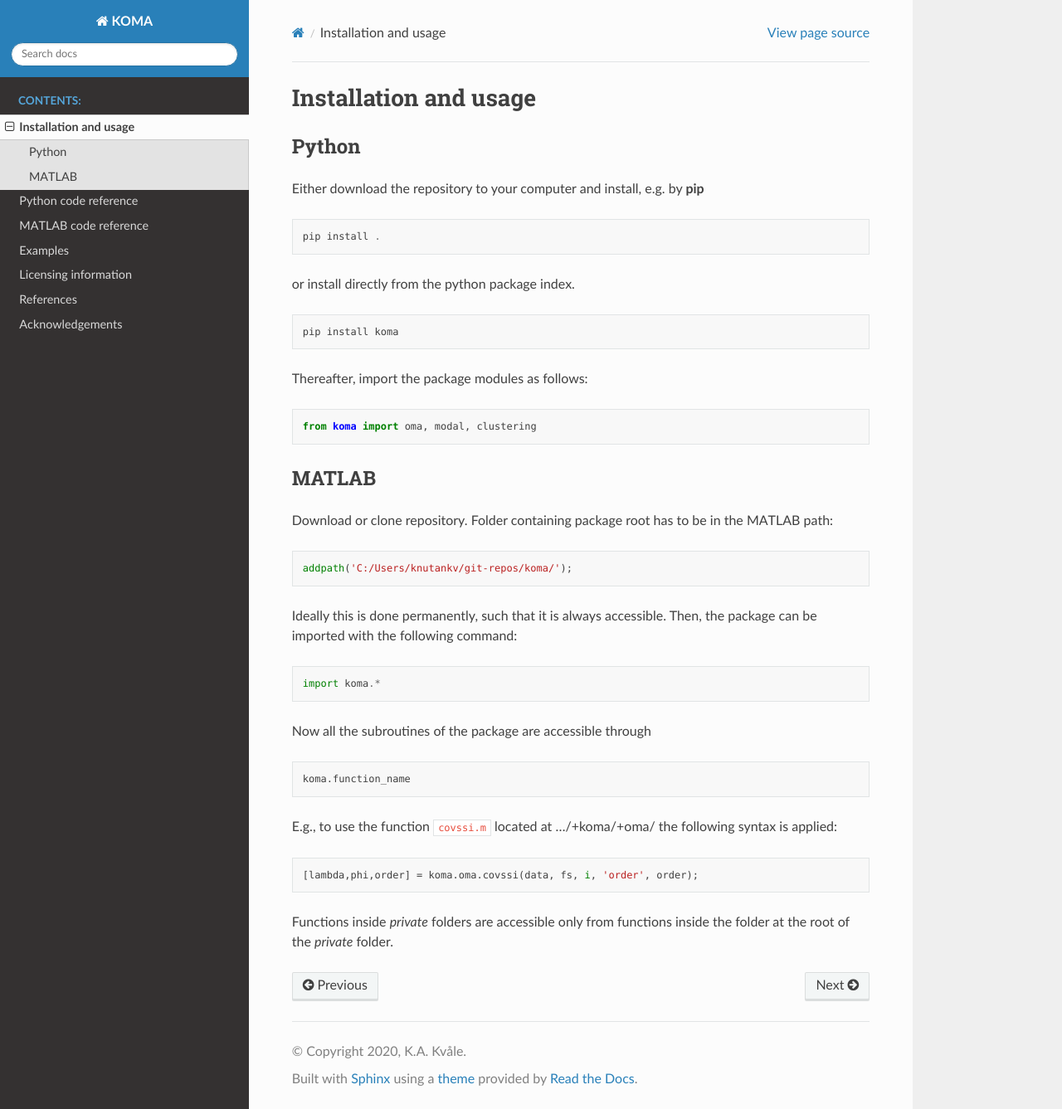
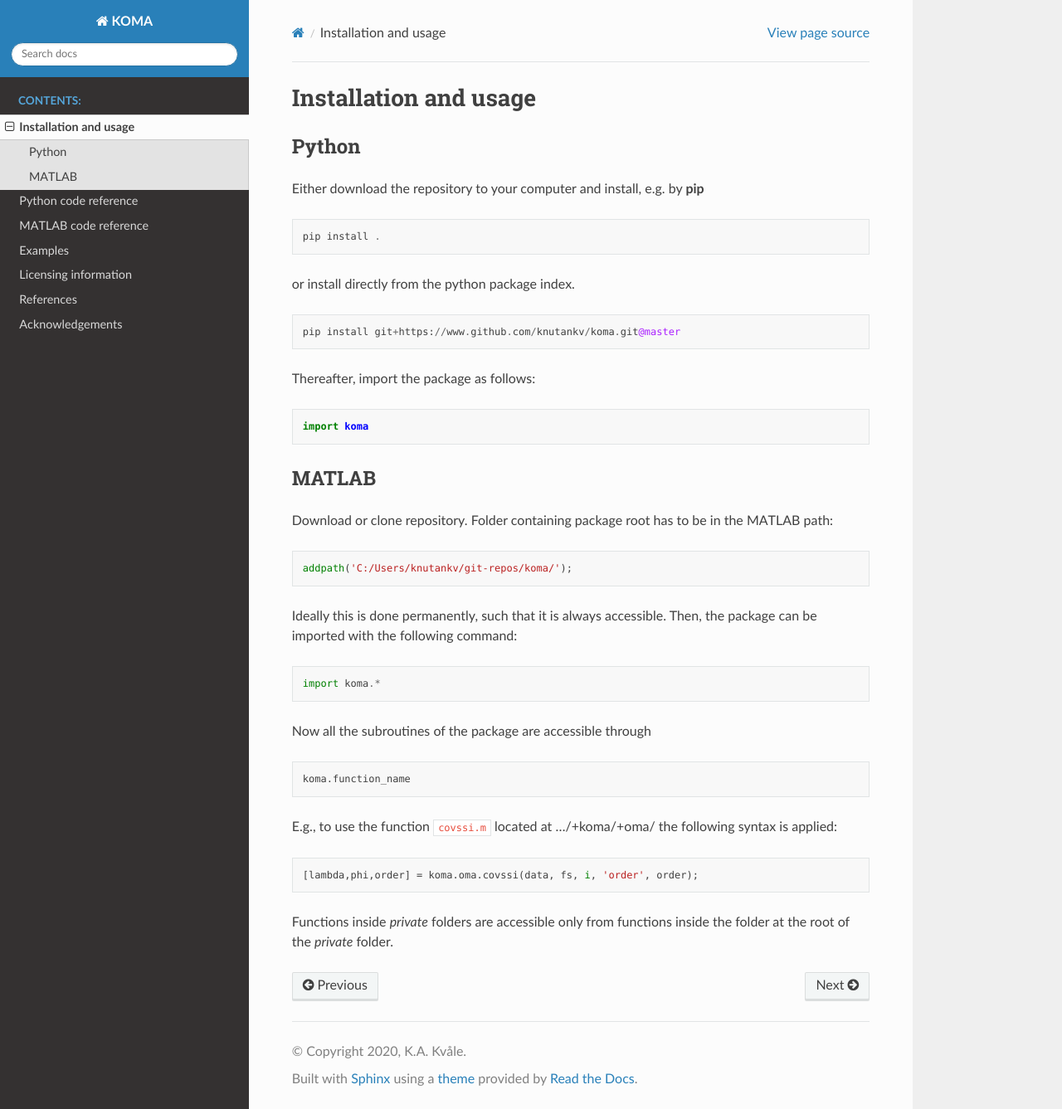
Before and after one commit to knutankv/koma, a Sphinx documentation site: the page built from docs/source/installation.rst, in a window 1280 px wide and 1337 px high. Shown: the whole window at 83% size. Built offline with Sphinx 7.4.7 and the Read the Docs theme 2.0.0, drawn with Linux system fonts in a browser that asks for light colours.

```diff
--- a/docs/source/installation.rst
+++ b/docs/source/installation.rst
@@ -14,14 +14,14 @@ or install directly from the python package index.
 
 .. code-block::
 
-   pip install koma
+   pip install git+https://www.github.com/knutankv/koma.git@master
 
 
-Thereafter, import the package modules as follows:
+Thereafter, import the package as follows:
 
 .. code-block:: python
 
-    from koma import oma, modal, clustering
+    import koma
 
 
 MATLAB
```
Also changed, not shown: README.rst (+4 -4 lines).
